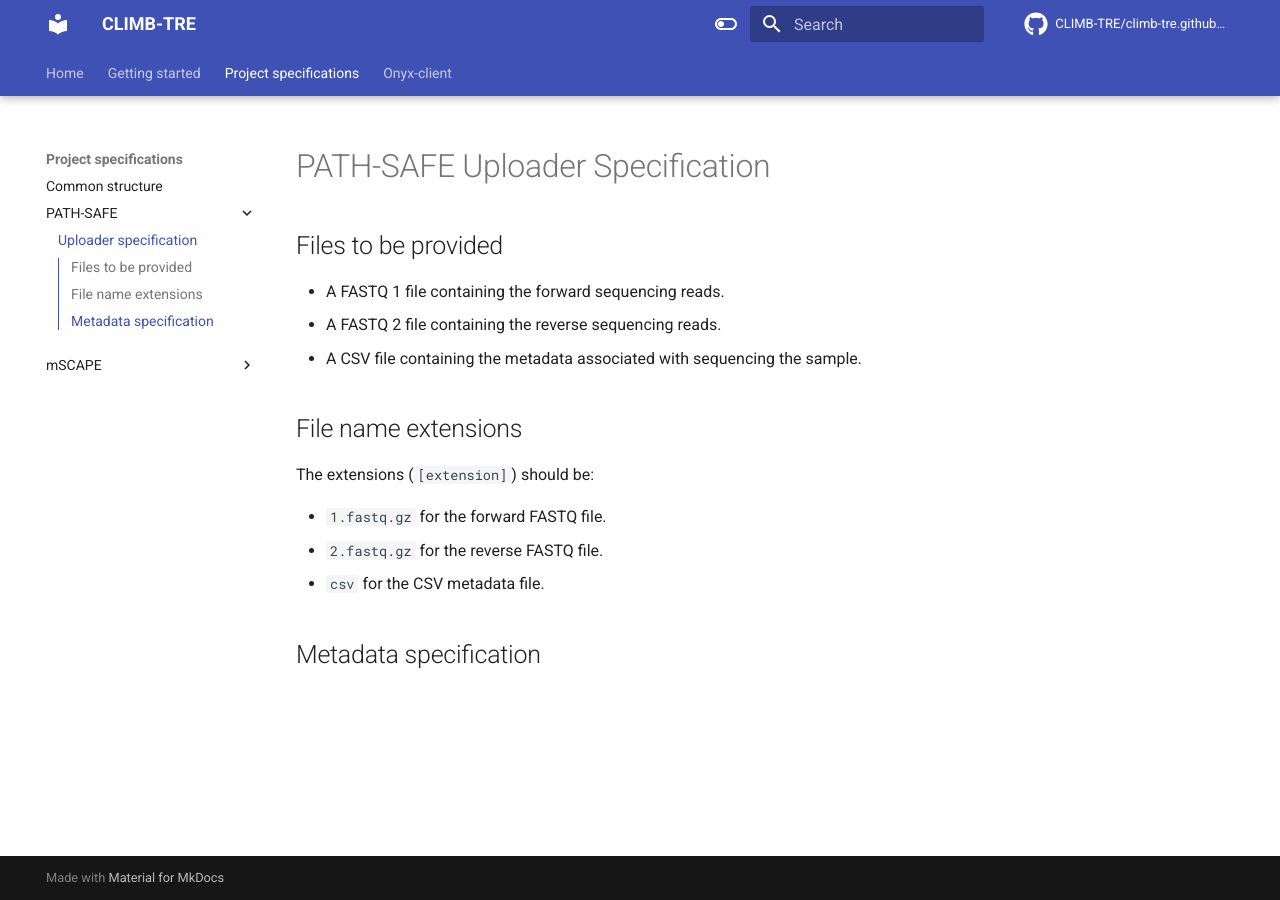
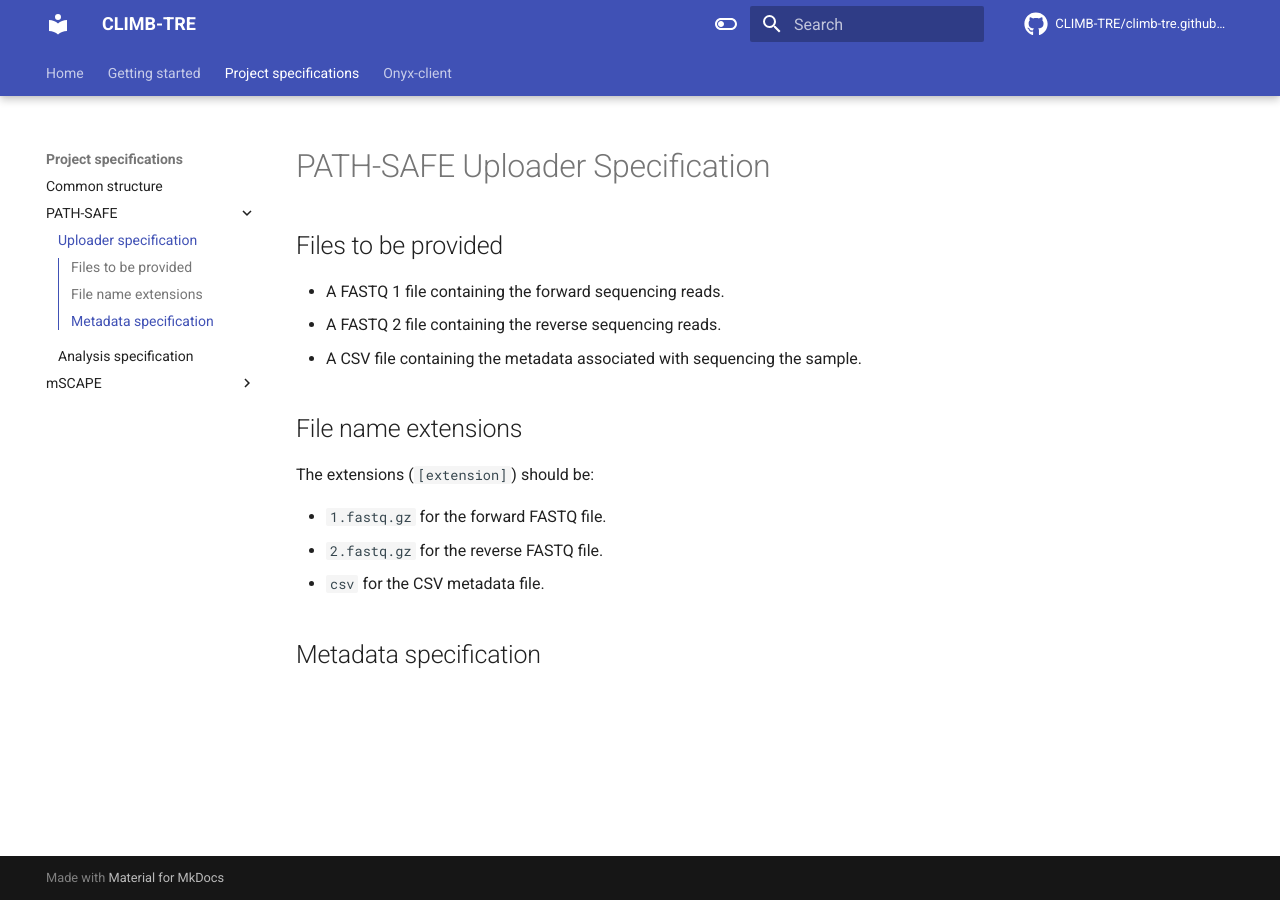
Before and after one commit to warrickball/climb-tre.github.io, an MkDocs documentation site: the page built from docs/pathsafe.md, in a window 1280 px wide. Built offline with MkDocs 1.6.1 and Material for MkDocs 9.7.7, drawn with Linux system fonts in a browser that asks for light colours; comment, search, counter and statistics services are not loaded.

Commit message:
PATH-SAFE analysis spec

```diff
--- a/mkdocs.yml
+++ b/mkdocs.yml
@@ -70,6 +70,7 @@ nav:
     - Common structure: common.md
     - PATH-SAFE:
       - Uploader specification: pathsafe.md
+      - Analysis specification: pathsafe-analysis.md
     - mSCAPE:
       - Uploader specification: mscape.md
       - Analysis specification: mscape-analysis.md
```
Also changed, not shown: docs/pathsafe-analysis.md (added, +1 -0 lines), 2 other files.
